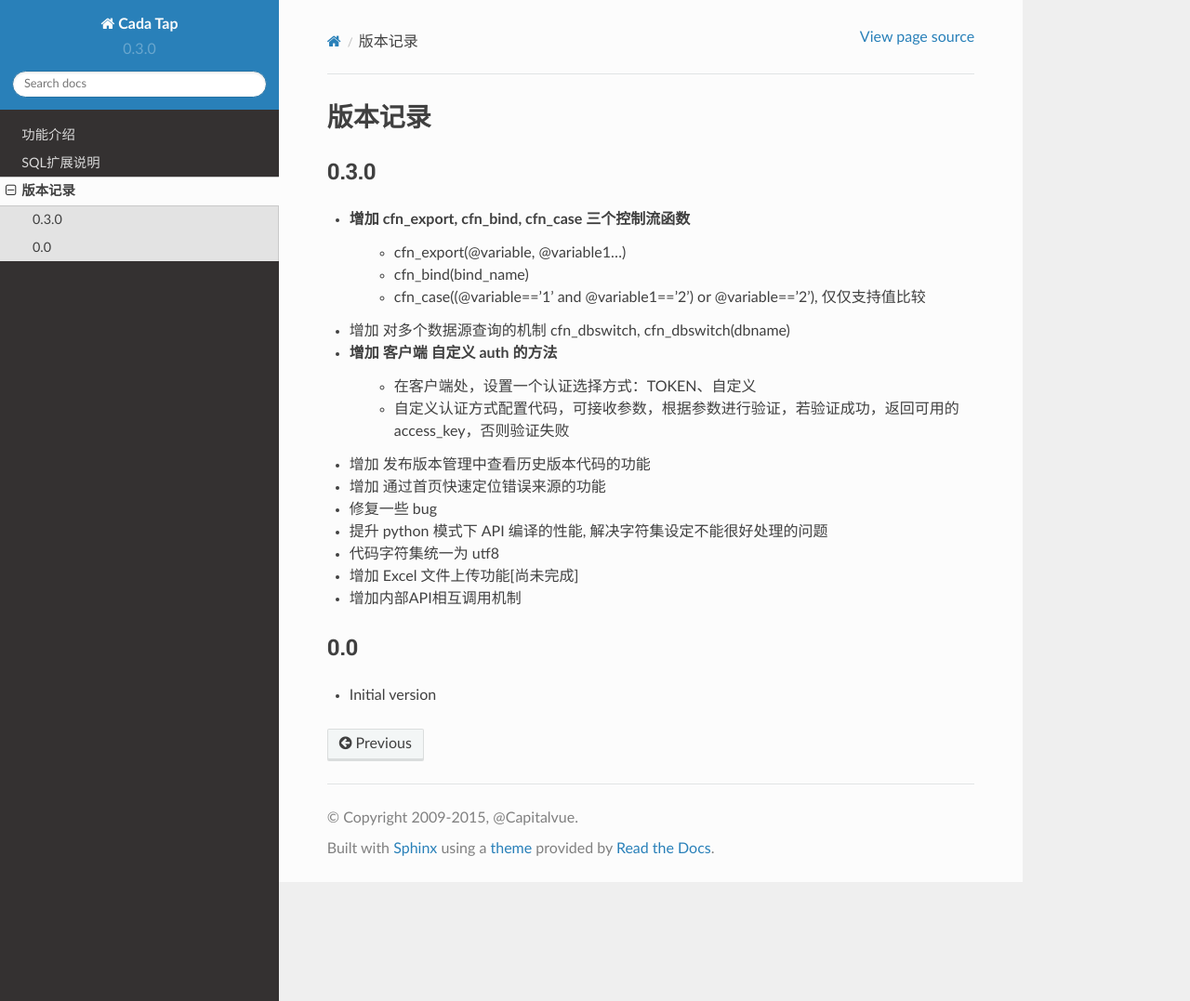
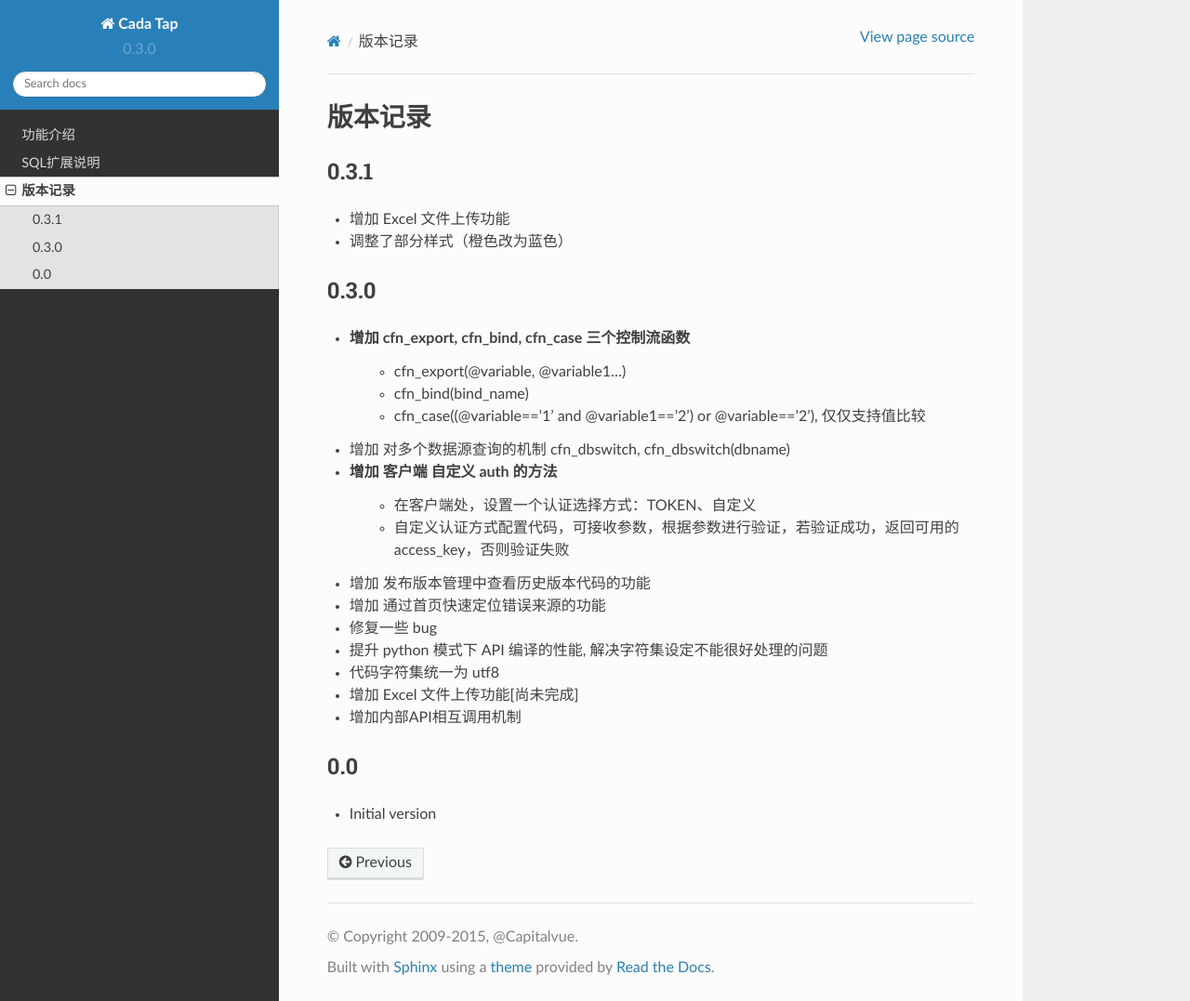
Before and after one commit to vincentwyshan/ZooTap, a Sphinx documentation site: the page built from doc/source/CHANGES.rst, in a window 1280 px wide and 1077 px high. Shown: the whole window at 93% size. Built offline with Sphinx 7.4.7 and the Read the Docs theme 2.0.0, drawn with Linux system fonts in a browser that asks for light colours.

Commit message:
modified:   doc/source/CHANGES.rst 	modified:   setup.py

```diff
--- a/doc/source/CHANGES.rst
+++ b/doc/source/CHANGES.rst
@@ -1,5 +1,10 @@
 版本记录
 ========
+
+0.3.1
+-----
+- 增加 Excel 文件上传功能
+- 调整了部分样式（橙色改为蓝色）
 
 
 0.3.0
--- a/setup.py
+++ b/setup.py
@@ -35,7 +35,7 @@ if sys.version_info < (2, 7):
     requires.append('ordereddict')
 
 setup(name='tap',
-      version='0.3.0',
+      version='0.3.1',
       description='tap',
       long_description=README + '\n\n' + CHANGES,
       classifiers=[
```
